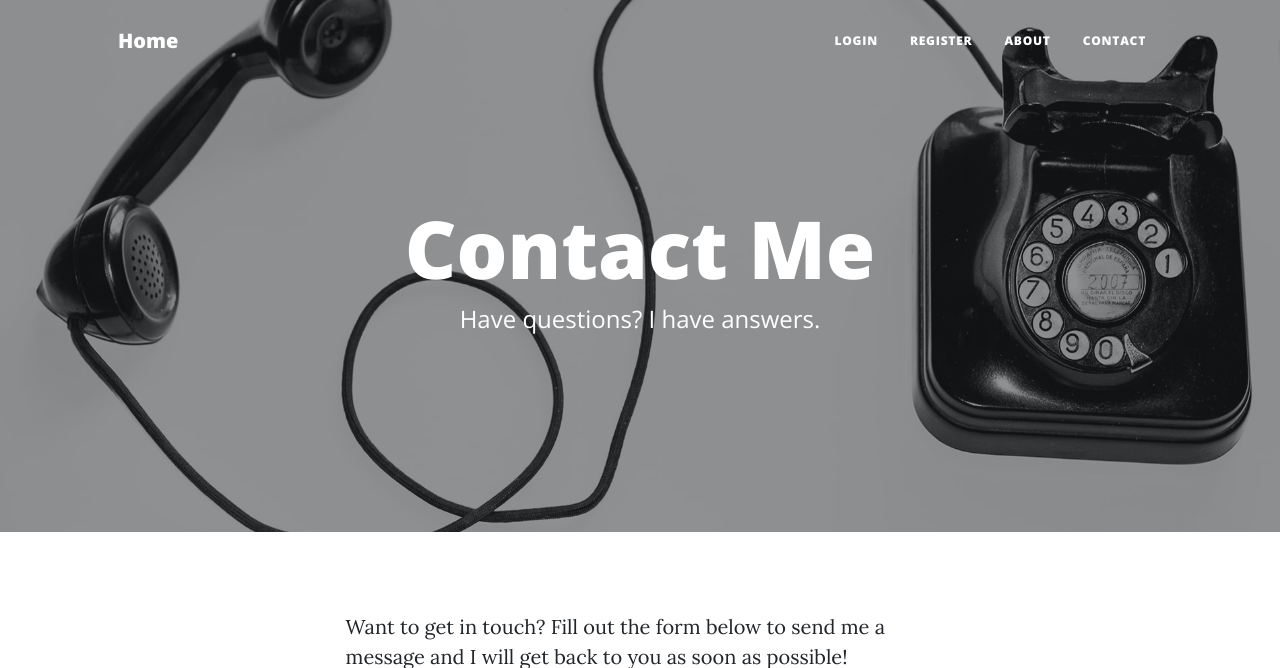
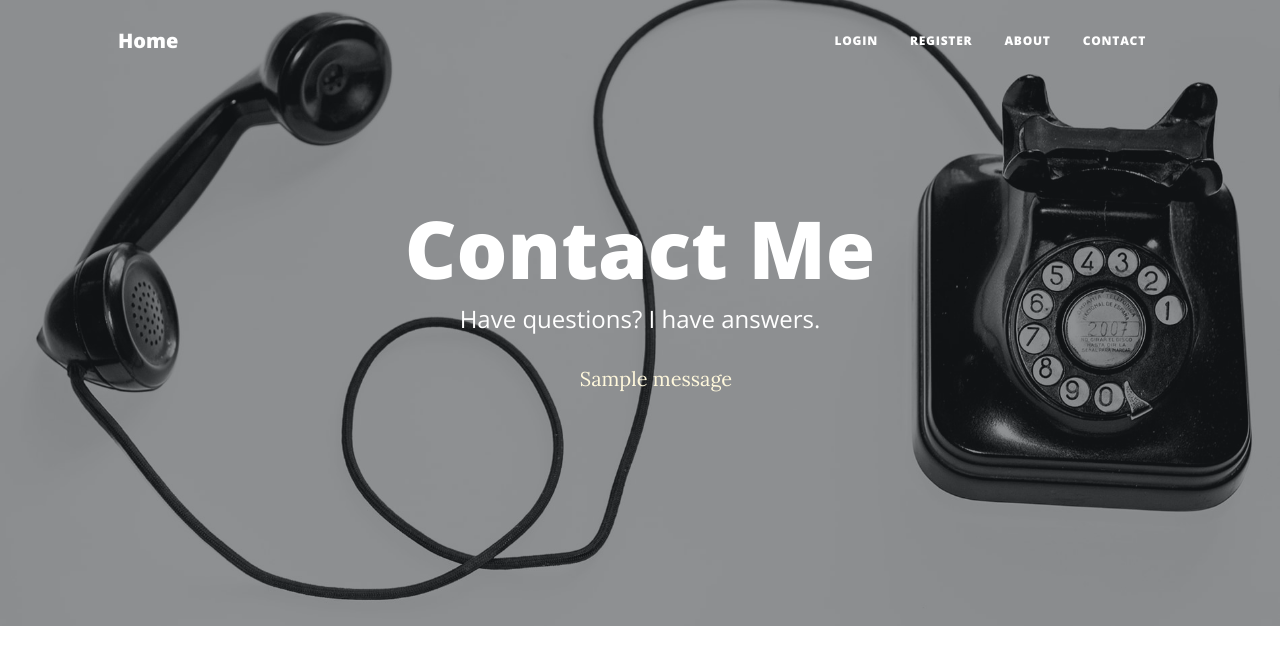
Before and after one commit to Shivam29k/Blog-with-users, a Flask app: page /contact in a window 1280 px wide. Shown: the top 668 px of the page. Run offline with Flask 3, Linux system fonts and the light colour scheme; tables that the repository leaves empty hold one stand-in row (values such as "Sample post"); one stand-in notice (Sample message) is shown; some libraries are stand-ins or nearby versions.

Commit message:
minor commit

```diff
--- a/main.py
+++ b/main.py
@@ -244,15 +244,23 @@
             msg=f"Subject: Contact Details sent via Blogs Website \n\n Name : {data['name']} \nEmail : {data['email']} \nPhone_no : {data['phone_no']} \nMessage : {data['message']}"
         )
 
+
+
+
 @app.route("/contact", methods=["GET", "POST"])
 def contact():
-    mail_status = False
     if request.method == 'POST':
         data = request.form
-        send_mail(data)
-        flash('Message sent successfully', 'success')
-        mail_status = True
-    return render_template("contact.html", current_user=current_user, msg_sent=mail_status)
+        if data['name'] == '' and (data['email']=='' or data['phone_no']==''):
+            flash('Please enter your name and either email or phone number')
+        else:
+            try:
+                send_mail(data)
+                flash('Message sent successfully', 'success')
+            except:
+                flash('No message sent', 'Error')
+
+    return render_template("contact.html", current_user=current_user)
 
 if __name__ == "__main__":
     app.run(debug=True, port=5002)
--- a/templates/contact.html
+++ b/templates/contact.html
@@ -9,12 +9,19 @@
     <div class="row gx-4 gx-lg-5 justify-content-center">
       <div class="col-md-10 col-lg-8 col-xl-7">
         <div class="page-heading">
-          {% if msg_sent: %}
-          <h1>Successfully sent your message</h1>
-          {% else: %}
           <h1>Contact Me</h1>
+          <span class="subheading">Have questions? I have answers.</span>
+          {% with messages = get_flashed_messages() %}
+          {% if messages %}
+            <ul class="flashes">
+              {% for message in messages %}
+                <p style="color: cornsilk;">
+                  {{ message }}
+                </p>
+              {% endfor %}
+            </ul>
           {% endif %}
-          <span class="subheading">Have questions? I have answers.</span>
+        {% endwith %}
         </div>
       </div>
     </div>
@@ -129,6 +136,9 @@
               Send
             </button>
           </form>
+
+
+
         </div>
       </div>
     </div>
```
Also changed, not shown: static/assets/favicon.ico.
